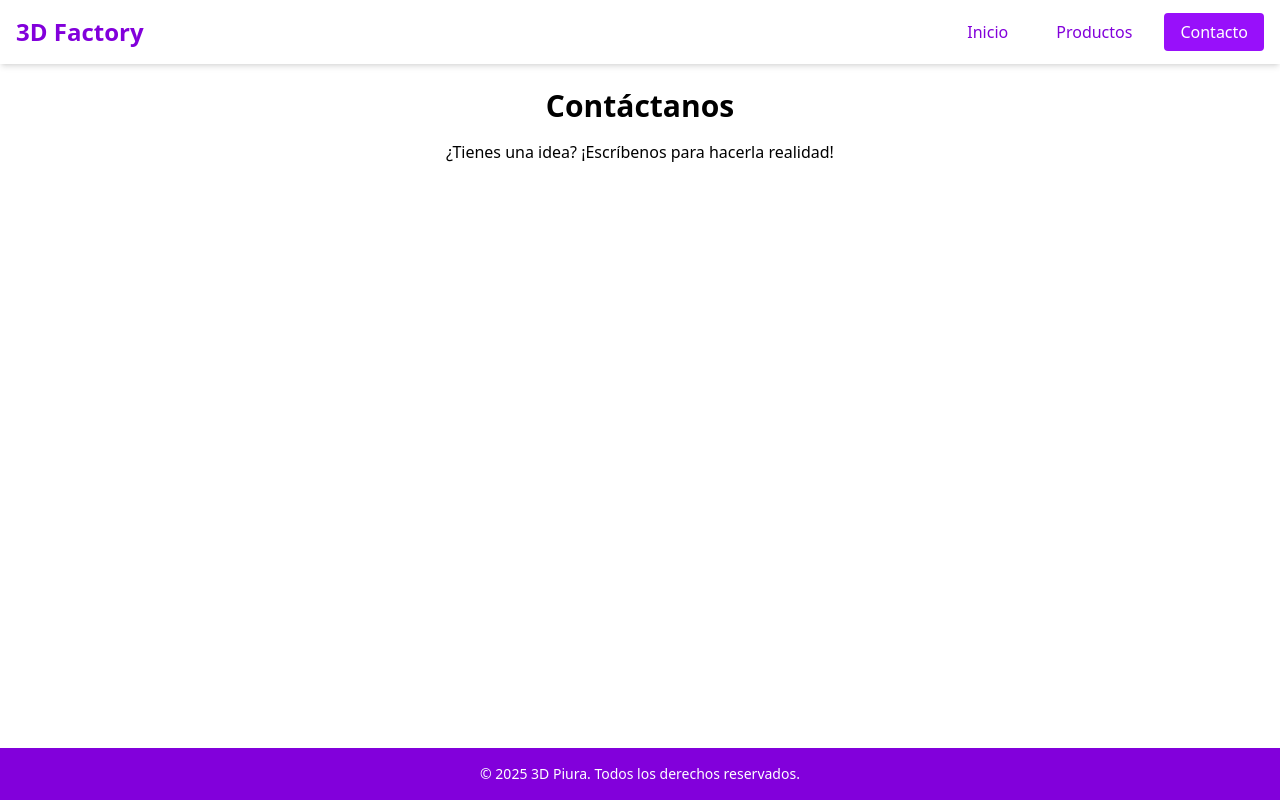
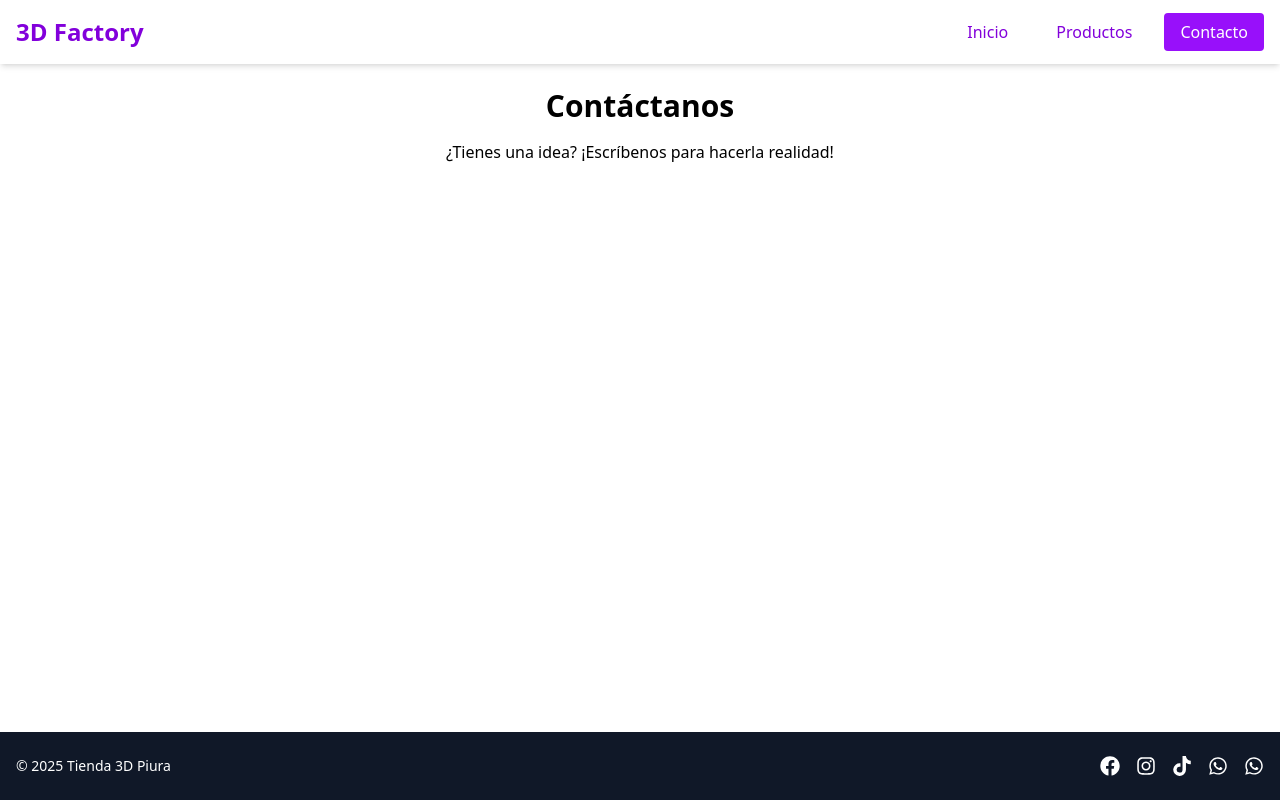
Before and after one commit to INGPaulG/tienda-3d-piura, a React (Vite) app: page /contacto in a window 1280 px wide. Built offline with nearby package versions, Linux system fonts and the light colour scheme.

Commit message:
Cambios nuevos

```diff
--- a/package.json
+++ b/package.json
@@ -13,6 +13,7 @@
     "@tailwindcss/vite": "^4.1.7",
     "react": "^19.1.0",
     "react-dom": "^19.1.0",
+    "react-icons": "^5.5.0",
     "react-router-dom": "^7.6.0"
   },
   "devDependencies": {
--- a/src/components/Footer.jsx
+++ b/src/components/Footer.jsx
@@ -1,9 +1,35 @@
-function Footer() {
+
+import { FaFacebook, FaInstagram, FaTiktok, FaWhatsapp } from 'react-icons/fa';
+
+const Footer = () => {
   return (
-    <footer className="bg-purple-700 text-white text-center py-4 mt-auto">
-      <p className="text-sm">&copy; 2025 3D Piura. Todos los derechos reservados.</p>
+    <footer className="bg-gray-900 text-white py-6 mt-10">
+      <div className="container mx-auto px-4 flex flex-col md:flex-row justify-between items-center">
+
+        {/* Nombre de la tienda o texto legal */}
+        <p className="text-sm mb-4 md:mb-0">&copy; 2025 Tienda 3D Piura </p>
+
+        {/* Redes sociales */}
+        <div className="flex space-x-4">
+          <a href="https://www.facebook.com/share/1FKxx5jxCK/" target="_blank" rel="noopener noreferrer" title="Facebook">
+            <FaFacebook className="text-xl hover:text-blue-500" />
+          </a>
+          <a href="https://www.instagram.com/3dfactory.piu?igsh=ZjJrMXc2bHBqYTJ1" target="_blank" rel="noopener noreferrer" title="Instagram">
+            <FaInstagram className="text-xl hover:text-pink-500" />
+          </a>
+          <a href="https://www.tiktok.com/@3dfacotry.impresi?_t=ZM-8wb9E0oFrIk&_r=1" target="_blank" rel="noopener noreferrer" title="TikTok">
+            <FaTiktok className="text-xl hover:text-gray-400" />
+          </a>
+          <a href="https://wa.me/51945244304" target="_blank" rel="noopener noreferrer" title="WhatsApp Principal">
+            <FaWhatsapp className="text-xl hover:text-green-500" />
+          </a>
+          <a href="https://wa.me/51970298477" target="_blank" rel="noopener noreferrer" title="WhatsApp Secundario">
+            <FaWhatsapp className="text-xl hover:text-green-300" />
+          </a>
+        </div>
+      </div>
     </footer>
   );
-}
+};
 
-export default Footer
+export default Footer;
--- a/src/pages/Home.jsx
+++ b/src/pages/Home.jsx
@@ -9,7 +9,7 @@ function Home() {
     <div className="text-center px-4 py-10 max-w-6xl mx-auto">
       {/* Banner / Imagen principal */}
       <img
-        src="https://cdn.pixabay.com/photo/2015/05/31/11/31/3d-791205_1280.jpg"
+        src="https://images.pexels.com/photos/19124461/pexels-photo-19124461/free-photo-of-herramientas-de-impresion-3d.jpeg?auto=compress&cs=tinysrgb&w=1260&h=750&dpr=1"
         alt="Impresión 3D Factory Piura"
         className="mx-auto mb-6 w-full max-h-96 object-cover rounded-lg shadow-lg"
       />
```
Also changed, not shown: 1 other file (tests, documents, lock files or other folders).
